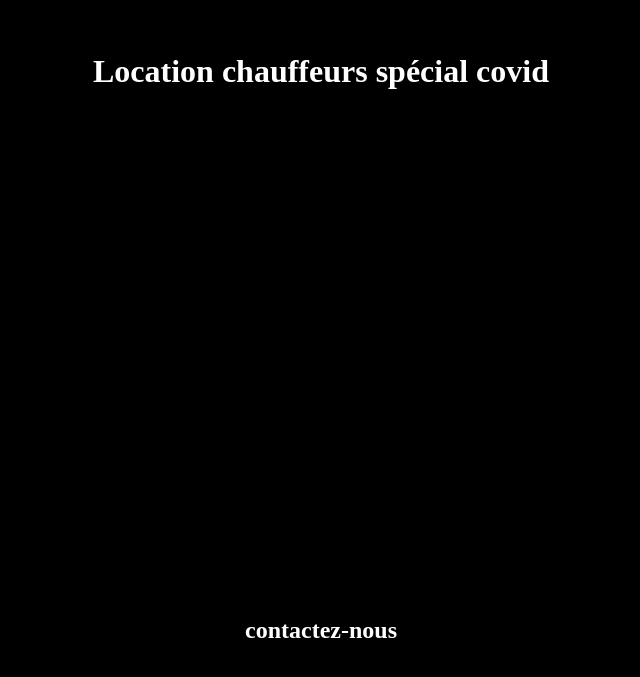
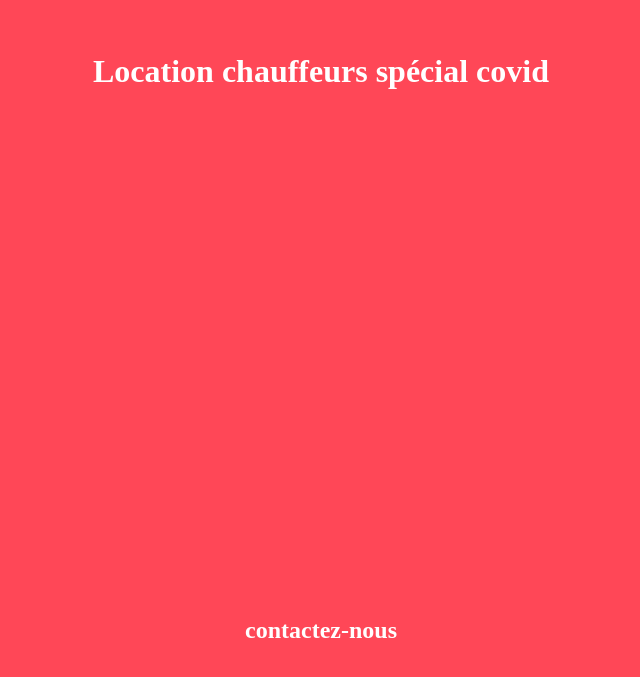
Before and after one commit to amathmagnan/locationvoiture, a plain HTML site: page index.html in a window 1280 px wide. Shown: the part 221-898 px from the top of the page, without its empty margins (319-959 px from the left). Drawn offline with Linux system fonts and the light colour scheme.

Commit message:
modification et validation couleur rose

```diff
--- a/index.html
+++ b/index.html
@@ -4,7 +4,7 @@
 <meta charset="utf-8">
 <title></title>
 </head>
-<body style="background-color:#000000">
+<body style="background-color:#ff4757">
   <h1 style="padding-top: 20%; padding-bottom: 20%; text-align: center;color:#FFFFFF"> Location chauffeurs spécial covid </h1>
   <h2 style="padding-top: 20%; padding-bottom: 20%; text-align: center;color:#FFFFFF"> contactez-nous</h2>
 </body>
```
